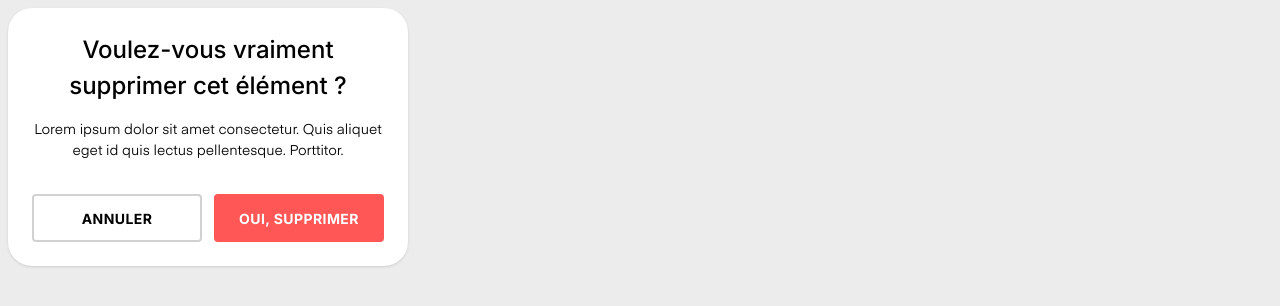
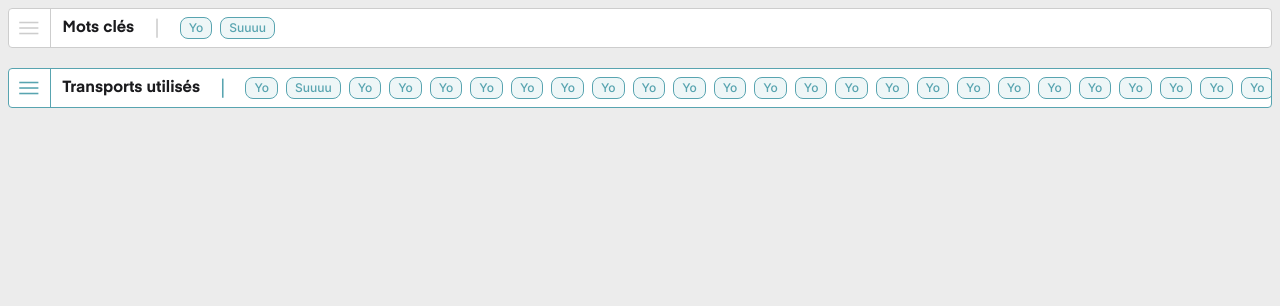
Before and after one commit to LucasWerey/DSLIB-PFE, a Vue app: page / in a window 1280 px wide. Shown: the top 306 px of the page. Built offline with nearby package versions, Linux system fonts and the light colour scheme.

Commit message:
feat(dslib): add ranking container

```diff
--- a/src/App.vue
+++ b/src/App.vue
@@ -1,20 +1,46 @@
 <script setup lang="ts">
 import './assets/index.css'
-import CertifContainer from './components/Containment/CertifContainer'
-import DeleteModal from './components/Indicators/DeleteModal'
 
-const handleUpdate = (value: string) => {
-  console.log(value)
-}
+import RankingContainer from './components/Containment/RankingContainer'
 </script>
 
 <template>
-  <div class="h-[100vh] w-[100vw] bg-basic-lightgrey p-2">
-    <DeleteModal
-      description="Lorem ipsum dolor sit amet consectetur. Quis aliquet eget id quis lectus pellentesque. Porttitor."
-      title="Voulez-vous vraiment supprimer cet élément ?"
-      labelFirstButton="Annuler"
-      labelSecondButton="Oui, Supprimer"
+  <div class="flex h-[100vh] w-[100vw] flex-col gap-5 bg-basic-lightgrey p-2">
+    <RankingContainer title="Mots clés" :labels="['Yo', 'Suuuu']" />
+    <RankingContainer
+      title="Transports utilisés"
+      :labels="[
+        'Yo',
+        'Suuuu',
+        'Yo',
+        'Yo',
+        'Yo',
+        'Yo',
+        'Yo',
+        'Yo',
+        'Yo',
+        'Yo',
+        'Yo',
+        'Yo',
+        'Yo',
+        'Yo',
+        'Yo',
+        'Yo',
+        'Yo',
+        'Yo',
+        'Yo',
+        'Yo',
+        'Yo',
+        'Yo',
+        'Yo',
+        'Yo',
+        'Yo',
+        'Yo',
+        'Yo',
+        'Yo'
+      ]"
+      top-rank
+      draggable
     />
   </div>
 </template>
--- a/src/components.d.ts
+++ b/src/components.d.ts
@@ -28,6 +28,8 @@ declare module 'vue' {
     'InputField.story': typeof import('./components/CTA/InputField/InputField.story.vue')['default']
     Loader: typeof import('./components/Indicators/Loader/Loader.vue')['default']
     'Loader.story': typeof import('./components/Indicators/Loader/Loader.story.vue')['default']
+    RankingContainer: typeof import('./components/Containment/RankingContainer/RankingContainer.vue')['default']
+    'RankingContainer.story': typeof import('./components/Containment/RankingContainer/RankingContainer.story.vue')['default']
     SelectField: typeof import('./components/CTA/SelectField/SelectField.vue')['default']
     'SelectField.story': typeof import('./components/CTA/SelectField/SelectField.story.vue')['default']
     SnackBar: typeof import('./components/Indicators/SnackBar/SnackBar.vue')['default']
--- a/src/components/Containment/ChipContainer/ChipContainer.vue
+++ b/src/components/Containment/ChipContainer/ChipContainer.vue
@@ -1,9 +1,9 @@
 <template>
   <div
-    class="flex h-[22px] min-w-[69px] max-w-[95px] items-center justify-between gap-2 overflow-hidden rounded-lg border-[0.25px] border-primary-moonstone bg-primary-light bg-opacity-10 px-2 py-1 text-2 font-normal leading-5 text-primary-moonstone"
+    class="border-primary-moonston bg-primary-lightmoonstone flex h-[22px] min-w-fit max-w-[95px] items-center justify-between gap-2 overflow-hidden rounded-lg border-[0.25px] bg-opacity-10 px-2 py-1 text-2 font-normal leading-5 text-primary-moonstone"
     :class="setIconPosition"
   >
-    <div class="flex cursor-default overflow-hidden overflow-ellipsis whitespace-nowrap">
+    <div class="flex overflow-hidden overflow-ellipsis whitespace-nowrap">
       {{ label }}
     </div>
     <div
--- /dev/null
+++ b/src/components/Containment/RankingContainer/RankingContainer.vue
@@ -0,0 +1,110 @@
+<template>
+  <div class="h-10 w-full overflow-hidden">
+    <div
+      class="flex h-full w-full shrink-0 flex-row items-center gap-3 rounded-[4px] border border-basic-grey bg-basic-white"
+      :class="topRankClassBorder"
+      data-test="container"
+    >
+      <div
+        class="flex h-full w-fit select-none items-center justify-center border-r border-basic-grey px-3 align-middle text-basic-grey"
+        :class="[topRankClassBorder, draggableClass]"
+        data-test="draggableIcon"
+      >
+        <p class="rotate-90" :class="topRankClassSeparator">|||</p>
+      </div>
+      <div class="flex h-full w-fit min-w-0 flex-row items-center gap-1 sm:gap-5">
+        <div
+          class="flex items-center font-eina1 text-1 font-semibold text-basic-black sm:whitespace-nowrap sm:text-4"
+          data-test="title"
+        >
+          {{ title }}
+        </div>
+        <div class="flex items-center text-4" :class="topRankClassSeparator">|</div>
+        <div
+          class="scrollbar-hide flex min-w-0 cursor-grab select-none flex-row items-center gap-2 overflow-x-scroll pr-2"
+          @mousedown="handleMouseDown"
+          @mousemove="handleMouseMove"
+          @mouseup="handleMouseUp"
+          @mouseleave="handleMouseUp"
+          ref="scrollContainer"
+          data-test="scrollContainer"
+        >
+          <ChipContainer v-for="label in labels" :label="label" :key="label" data-test="label" />
+        </div>
+      </div>
+    </div>
+  </div>
+</template>
+
+<script setup lang="ts">
+const props = defineProps({
+  title: {
+    type: String as PropType<string>,
+    default: '',
+    required: true
+  },
+  labels: {
+    type: Array as PropType<string[]>,
+    default: () => []
+  },
+  topRank: {
+    type: Boolean as PropType<boolean>,
+    default: false
+  },
+  draggable: {
+    type: Boolean as PropType<boolean>,
+    default: false
+  }
+})
+
+const title = computed(() => props.title)
+const labels = computed(() => props.labels)
+const topRank = computed(() => props.topRank)
+const draggable = computed(() => props.draggable)
+
+let isDragging = false
+let startX: number, scrollLeft: number
+
+const scrollContainer: Ref<HTMLElement | null> = ref(null)
+
+const topRankClassBorder = computed(() =>
+  topRank.value ? 'border-primary-moonstone' : 'border-basic-grey'
+)
+
+const topRankClassSeparator = computed(() =>
+  topRank.value ? 'text-primary-moonstone' : 'text-basic-grey'
+)
+
+const draggableClass = computed(() => (draggable.value ? 'cursor-move' : 'cursor-default'))
+
+const handleMouseDown = (e: MouseEvent) => {
+  isDragging = true
+  startX = e.pageX - (scrollContainer.value?.offsetLeft || 0)
+  scrollLeft = scrollContainer.value?.scrollLeft || 0
+}
+
+const handleMouseMove = (e: MouseEvent) => {
+  if (!isDragging) return
+  e.preventDefault()
+  const x = e.pageX - (scrollContainer.value?.offsetLeft || 0)
+  const walk = (x - startX) * 1.2
+  if (scrollContainer.value) {
+    scrollContainer.value.scrollLeft = scrollLeft - walk
+  }
+}
+
+const handleMouseUp = () => {
+  isDragging = false
+}
+</script>
+
+<style scoped>
+.scrollbar-hide::-webkit-scrollbar {
+  display: none;
+}
+
+.scrollbar-hide {
+  -ms-overflow-style: none;
+  scrollbar-width: none;
+}
+</style>
--- /dev/null
+++ b/src/components/Containment/RankingContainer/index.ts
@@ -0,0 +1 @@
+export { default } from './RankingContainer.vue';
--- a/src/index.ts
+++ b/src/index.ts
@@ -15,3 +15,4 @@ export { default as  chipContainer } from './components/Containment/ChipContaine
 export { default as  ChipContainer } from './components/Containment/ChipContainer';
 export { default as  CertifContainer } from './components/Containment/CertifContainer';
 export { default as  DeleteModal } from './components/Indicators/DeleteModal';
+export { default as  RankingContainer } from './components/Containment/RankingContainer';
--- a/src/tailwind/preset.js
+++ b/src/tailwind/preset.js
@@ -17,6 +17,7 @@ module.exports = {
         light: '#00F2A5',
         charcoal: '#373F51',
         moonstone: '#58A4B0',
+        lightmoonstone: '#58A4B0',
         powder: '#A9BCD0',
         platinum: '#D8DBE2'
       },
--- a/src/tailwind/preset.ts
+++ b/src/tailwind/preset.ts
@@ -16,6 +16,7 @@ module.exports = {
         light: '#00F2A5',
         charcoal: '#373F51',
         moonstone: '#58A4B0',
+        lightmoonstone: '#58A4B0',
         powder: '#A9BCD0',
         platinum: '#D8DBE2'
       },
--- a/src/tailwind/presetConfig.ts
+++ b/src/tailwind/presetConfig.ts
@@ -14,6 +14,7 @@ export default Object.freeze({
         light: '#00F2A5',
         charcoal: '#373F51',
         moonstone: '#58A4B0',
+        lightmoonstone: '#58A4B0',
         powder: '#A9BCD0',
         platinum: '#D8DBE2'
       },
```
Also changed, not shown: 2 other files (tests, documents, lock files or other folders).
